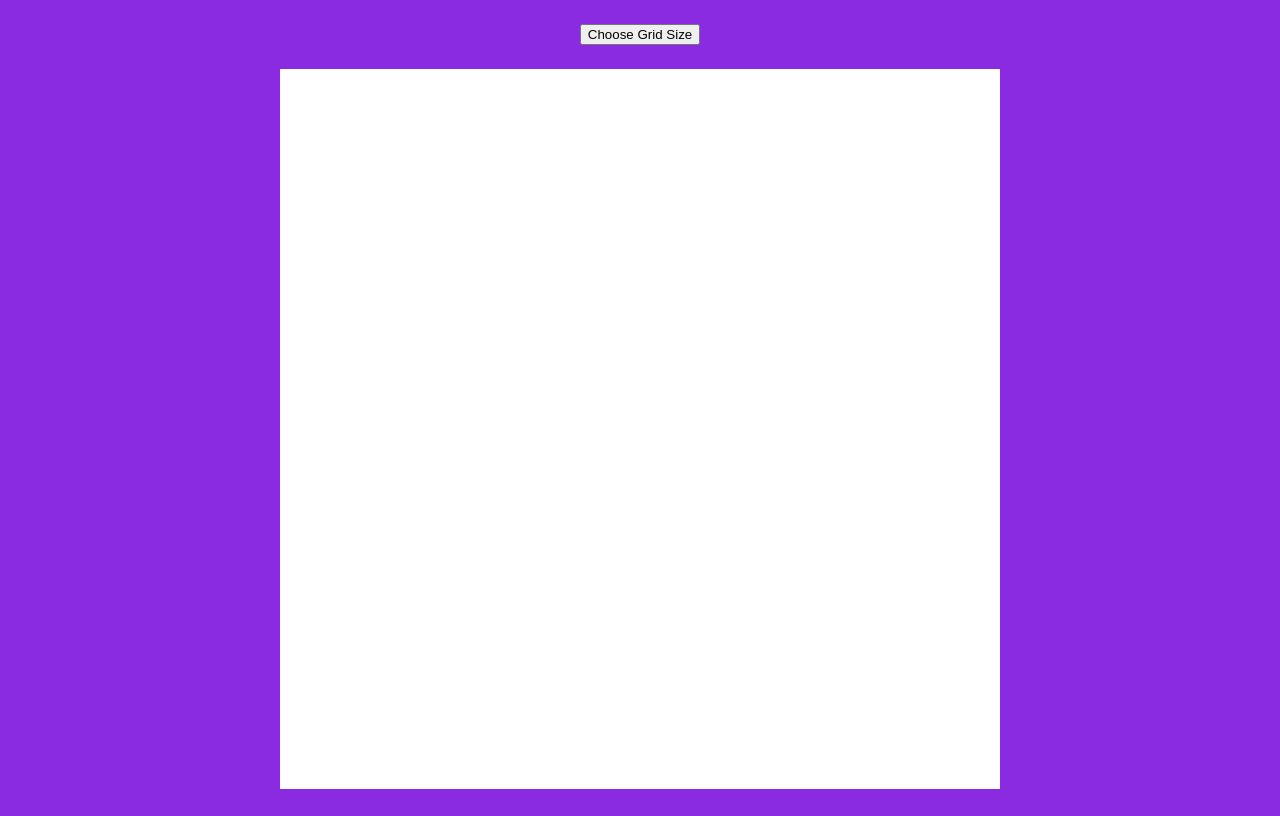
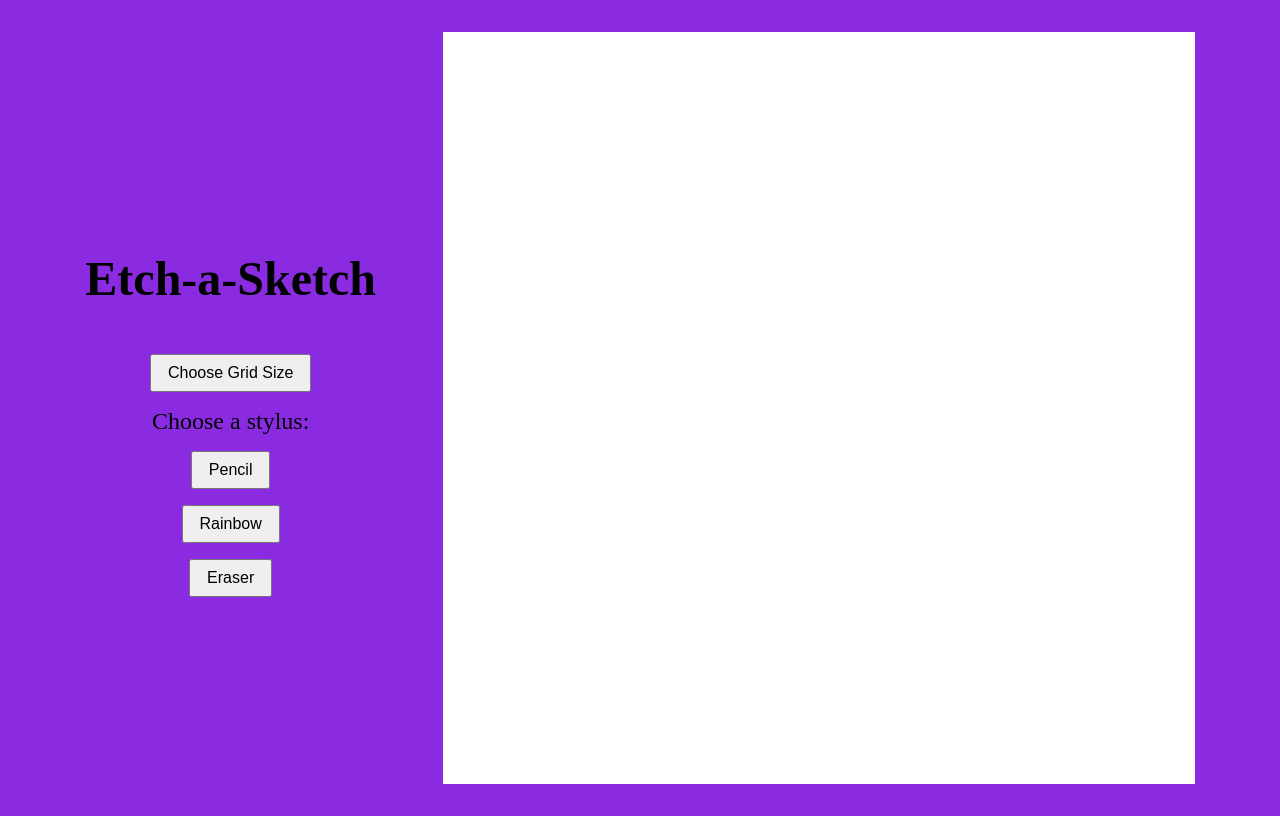
Before and after one commit to hnnhcmmngs/etch-a-sketch, a plain HTML site: page index.html in a window 1280 px wide. Drawn offline with Linux system fonts and the light colour scheme.

Commit message:
Add html elements for drawing options
Before, drawing on the canvas only appeared in rainbow colors.
There need to be options to draw in either black that gets
progressively darker, rainbow, or an eraser. The html elements
for these option buttons have been added.

```diff
--- a/css/styles.css
+++ b/css/styles.css
@@ -1,10 +1,9 @@
 body {
     margin: 0px;
-    padding: 24px;
+    padding: 32px 64px;
     display: flex;
-    flex-direction: column;
     align-items: center;
-    justify-content: center;
+    justify-content: space-around;
     background-color: blueviolet;
     gap: 24px;
 }
@@ -12,11 +11,31 @@ body {
 #gridofsquares {
     display: flex;
     flex-direction: column;
-    height: 720px;
-    width: 720px;
+    height: 752px;
+    width: 752px;
     padding: 0px;
     gap: 0px;
     background-color: white;
     justify-content: space-between;
     align-items: stretch;
 }
+
+#options {
+    display: flex;
+    flex-direction: column;
+    align-items: center;
+    gap: 16px;
+}
+
+button {
+    padding: 8px 16px;
+    font-size: 16px;
+}
+
+#title {
+    font-size: 48px;
+}
+
+#choose {
+    font-size: 24px;
+}
--- a/index.html
+++ b/index.html
@@ -7,7 +7,14 @@
         <script src="./js/script.js" defer></script>
     </head>
     <body>
-        <button id="gridsize">Choose Grid Size</button>
+        <div id="options">
+            <h1 id="title">Etch-a-Sketch</h1>
+            <button id="gridsize">Choose Grid Size</button>
+            <div id="choose">Choose a stylus:</div>
+            <button id="Pencil">Pencil</button>
+            <button id="Rainbow">Rainbow</button>
+            <button id="Eraser">Eraser</button>
+        </div>
         <div id="gridofsquares">
 
         </div>
```
